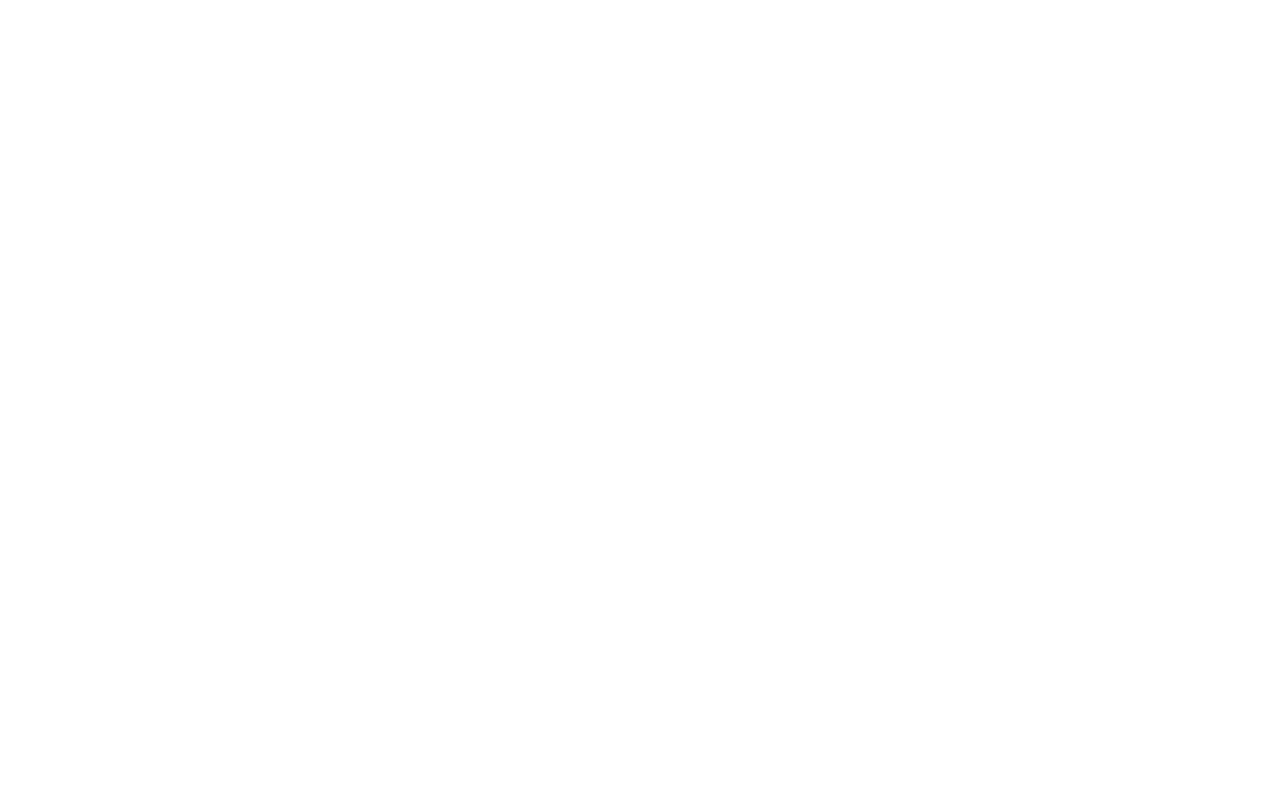
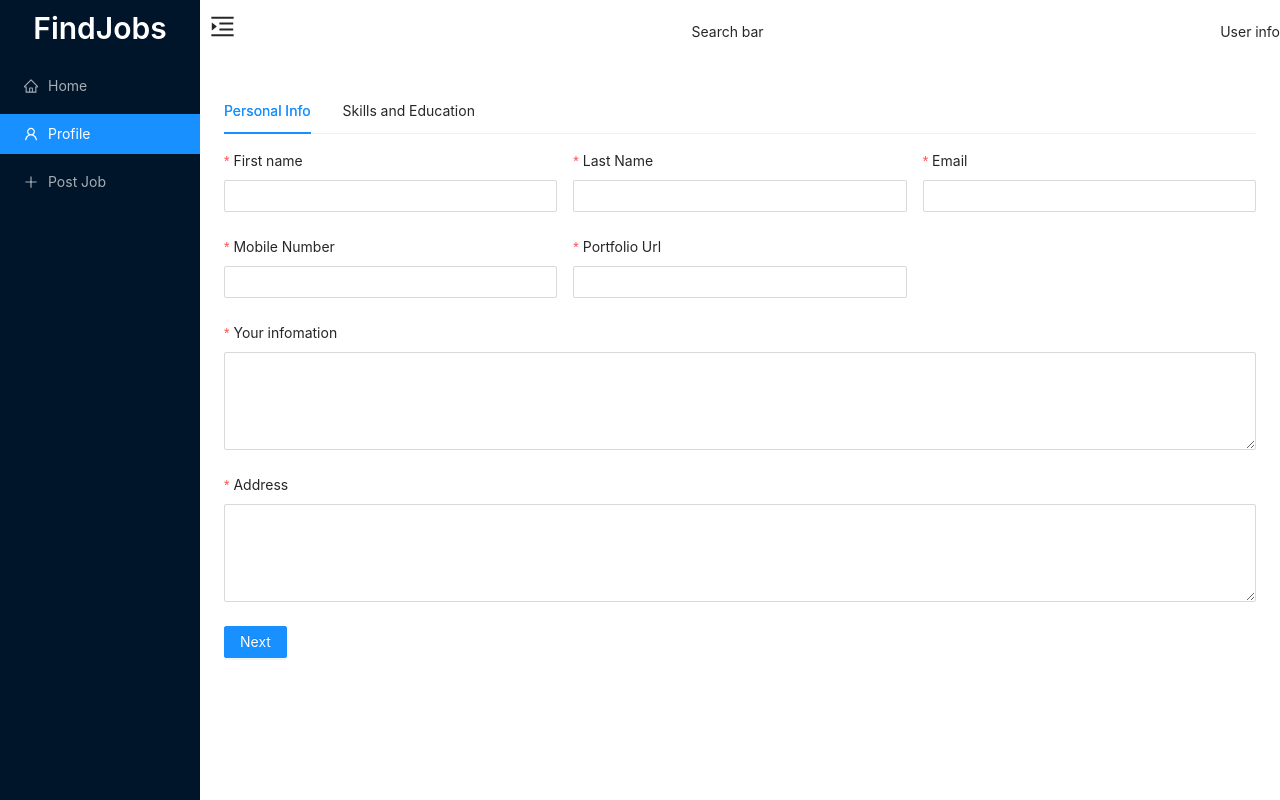
Before and after one commit to sayog4/findjobs, a React (Create React App) app in the folder client/: page /profile in a window 1280 px wide. Built offline with nearby package versions, Linux system fonts and the light colour scheme.

Commit message:
create userprofile page UI

```diff
--- a/client/src/pages/Routes.tsx
+++ b/client/src/pages/Routes.tsx
@@ -4,6 +4,7 @@ import Jobdetails from './jobs/Jobdetails'
 import Postjob from './jobs/PostJob'
 import Login from './user/Login'
 import Register from './user/Register'
+import Userprofile from './user/Userprofile'
 
 function Routes() {
   return (
@@ -14,6 +15,7 @@ function Routes() {
         <Route exact path="/" component={Home} />
         <Route exact path="/postjob" component={Postjob} />
         <Route exact path="/jobs/:id" component={Jobdetails} />
+        <Route exact path="/profile" component={Userprofile} />
       </Switch>
     </>
   )
--- /dev/null
+++ b/client/src/pages/user/Userprofile.tsx
@@ -0,0 +1,263 @@
+import React from 'react'
+import { Tabs, Form, Input, Row, Col, Button, Tooltip } from 'antd'
+import Pagelayout from '../../components/Pagelayout'
+import { MinusCircleOutlined, PlusCircleOutlined } from '@ant-design/icons'
+
+const { TabPane } = Tabs
+const { TextArea } = Input
+
+function Userprofile() {
+  const [personalInfo, setPersonalInfo] = React.useState({})
+  const [activeTab, setActiveTab] = React.useState('0')
+
+  function personalInfoSubmit(values: any) {
+    setPersonalInfo(values)
+    setActiveTab('1')
+  }
+  function finalFormSubmit(values: any) {
+    const obj = { ...personalInfo, ...values }
+    console.log(obj)
+  }
+
+  return (
+    <Pagelayout>
+      <Tabs defaultActiveKey="0" activeKey={activeTab}>
+        <TabPane tab="Personal Info" key="0">
+          <Form layout="vertical" onFinish={personalInfoSubmit}>
+            <Row gutter={16}>
+              <Col lg={8} sm={24}>
+                <Form.Item
+                  label="First name"
+                  name="firstname"
+                  rules={[{ required: true }]}
+                >
+                  <Input />
+                </Form.Item>
+              </Col>
+              <Col lg={8} sm={24}>
+                <Form.Item
+                  label="Last Name"
+                  name="lastName"
+                  rules={[{ required: true }]}
+                >
+                  <Input />
+                </Form.Item>
+              </Col>
+              <Col lg={8} sm={24}>
+                <Form.Item
+                  label="Email"
+                  name="email"
+                  rules={[
+                    { required: true },
+                    { type: 'email', message: 'provide valid email' },
+                  ]}
+                >
+                  <Input />
+                </Form.Item>
+              </Col>
+              <Col lg={8} sm={24}>
+                <Form.Item
+                  label="Mobile Number"
+                  name="mobileNumber"
+                  rules={[{ required: true }]}
+                >
+                  <Input />
+                </Form.Item>
+              </Col>
+              <Col lg={8} sm={24}>
+                <Form.Item
+                  label="Portfolio Url"
+                  name="portfolio"
+                  rules={[
+                    { required: true },
+                    { type: 'url', message: 'provide valid url' },
+                  ]}
+                >
+                  <Input />
+                </Form.Item>
+              </Col>
+              <Col lg={24} sm={24}>
+                <Form.Item
+                  label="Your infomation"
+                  name="about"
+                  rules={[{ required: true }]}
+                >
+                  <TextArea rows={4} />
+                </Form.Item>
+              </Col>
+              <Col lg={24} sm={24}>
+                <Form.Item
+                  label="Address"
+                  name="address"
+                  rules={[{ required: true }]}
+                >
+                  <TextArea rows={4} />
+                </Form.Item>
+              </Col>
+            </Row>
+            <Button type="primary" htmlType="submit">
+              Next
+            </Button>
+          </Form>
+        </TabPane>
+
+        <TabPane tab="Skills and Education" key="1">
+          <Form layout="vertical" onFinish={finalFormSubmit}>
+            <Row>
+              <Col lg={24} sm={24}>
+                <Form.List name="education">
+                  {(education, { add, remove }) => (
+                    <>
+                      {education.map((field, i) => (
+                        <div style={{ display: 'flex', alignItems: 'center' }}>
+                          <Form.Item
+                            rules={[{ required: true }]}
+                            style={{ width: '80%' }}
+                            {...field}
+                            label="Education"
+                          >
+                            <TextArea rows={4} />
+                          </Form.Item>
+                          <Tooltip title="Add More">
+                            <Button
+                              shape="circle"
+                              icon={<PlusCircleOutlined />}
+                              onClick={() => add()}
+                            />
+                          </Tooltip>
+                          {i !== 0 && (
+                            <Tooltip title="Remove">
+                              <Button
+                                shape="circle"
+                                icon={<MinusCircleOutlined />}
+                                onClick={() => remove(i)}
+                              />
+                            </Tooltip>
+                          )}
+                        </div>
+                      ))}
+                    </>
+                  )}
+                </Form.List>
+              </Col>
+              <Col lg={24} sm={24}>
+                <Form.List name="skills">
+                  {(skills, { add, remove }) => (
+                    <>
+                      {skills.map((field, i) => (
+                        <div>
+                          <Form.Item
+                            rules={[{ required: true }]}
+                            {...field}
+                            style={{ width: '80%' }}
+                            label="Skills"
+                          >
+                            <TextArea rows={4} />
+                          </Form.Item>
+                          <Tooltip title="Add More">
+                            <Button
+                              shape="circle"
+                              icon={<PlusCircleOutlined />}
+                              onClick={() => add()}
+                            />
+                          </Tooltip>
+                          {i !== 0 && (
+                            <Tooltip title="Remove">
+                              <Button
+                                shape="circle"
+                                icon={<MinusCircleOutlined />}
+                                onClick={() => remove(i)}
+                              />
+                            </Tooltip>
+                          )}
+                        </div>
+                      ))}
+                    </>
+                  )}
+                </Form.List>
+              </Col>
+
+              <Col lg={24} sm={24}>
+                <Form.List name="projects">
+                  {(projects, { add, remove }) => (
+                    <>
+                      {projects.map((field, i) => (
+                        <div>
+                          <Form.Item
+                            rules={[{ required: true }]}
+                            style={{ width: '80%' }}
+                            label="Projects"
+                            {...field}
+                          >
+                            <TextArea rows={4} />
+                          </Form.Item>
+                          <Tooltip title="Add More">
+                            <Button
+                              shape="circle"
+                              icon={<PlusCircleOutlined />}
+                              onClick={() => add()}
+                            />
+                          </Tooltip>
+                          {i !== 0 && (
+                            <Tooltip title="Remove">
+                              <Button
+                                shape="circle"
+                                icon={<MinusCircleOutlined />}
+                                onClick={() => remove(i)}
+                              />
+                            </Tooltip>
+                          )}
+                        </div>
+                      ))}
+                    </>
+                  )}
+                </Form.List>
+              </Col>
+
+              <Col lg={24} sm={24}>
+                <Form.List name="experience">
+                  {(experience, { add, remove }) => (
+                    <>
+                      {experience.map((field, i) => (
+                        <div>
+                          <Form.Item
+                            rules={[{ required: true }]}
+                            style={{ width: '80%' }}
+                            {...field}
+                            label="Experience"
+                          >
+                            <TextArea rows={4} />
+                          </Form.Item>
+                          <Tooltip title="Add More">
+                            <Button
+                              shape="circle"
+                              icon={<PlusCircleOutlined />}
+                              onClick={() => add()}
+                            />
+                          </Tooltip>
+                          {i !== 0 && (
+                            <Tooltip title="Remove">
+                              <Button
+                                shape="circle"
+                                icon={<MinusCircleOutlined />}
+                                onClick={() => remove(i)}
+                              />
+                            </Tooltip>
+                          )}
+                        </div>
+                      ))}
+                    </>
+                  )}
+                </Form.List>
+              </Col>
+            </Row>
+            <Button onClick={() => setActiveTab('0')}>Previous</Button>
+            <Button htmlType="submit">Update</Button>
+          </Form>
+        </TabPane>
+      </Tabs>
+    </Pagelayout>
+  )
+}
+
+export default Userprofile
```
